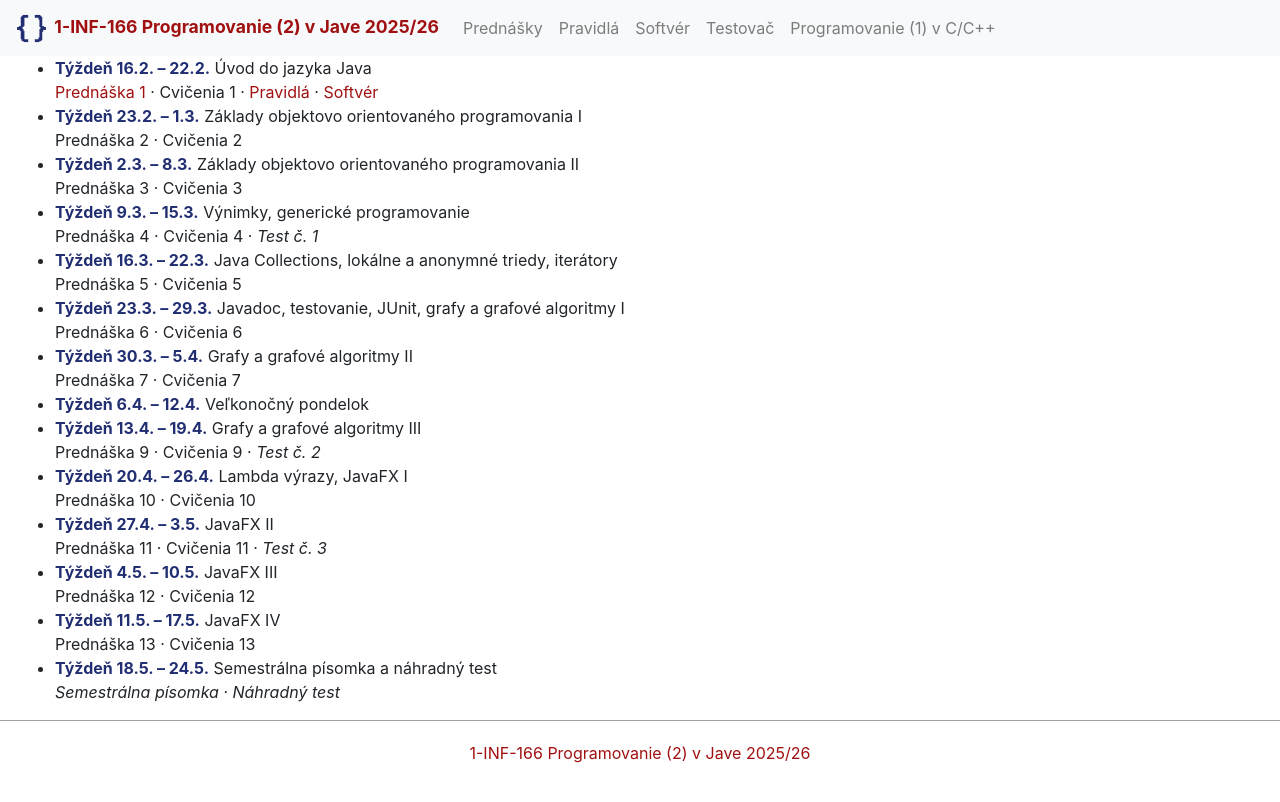
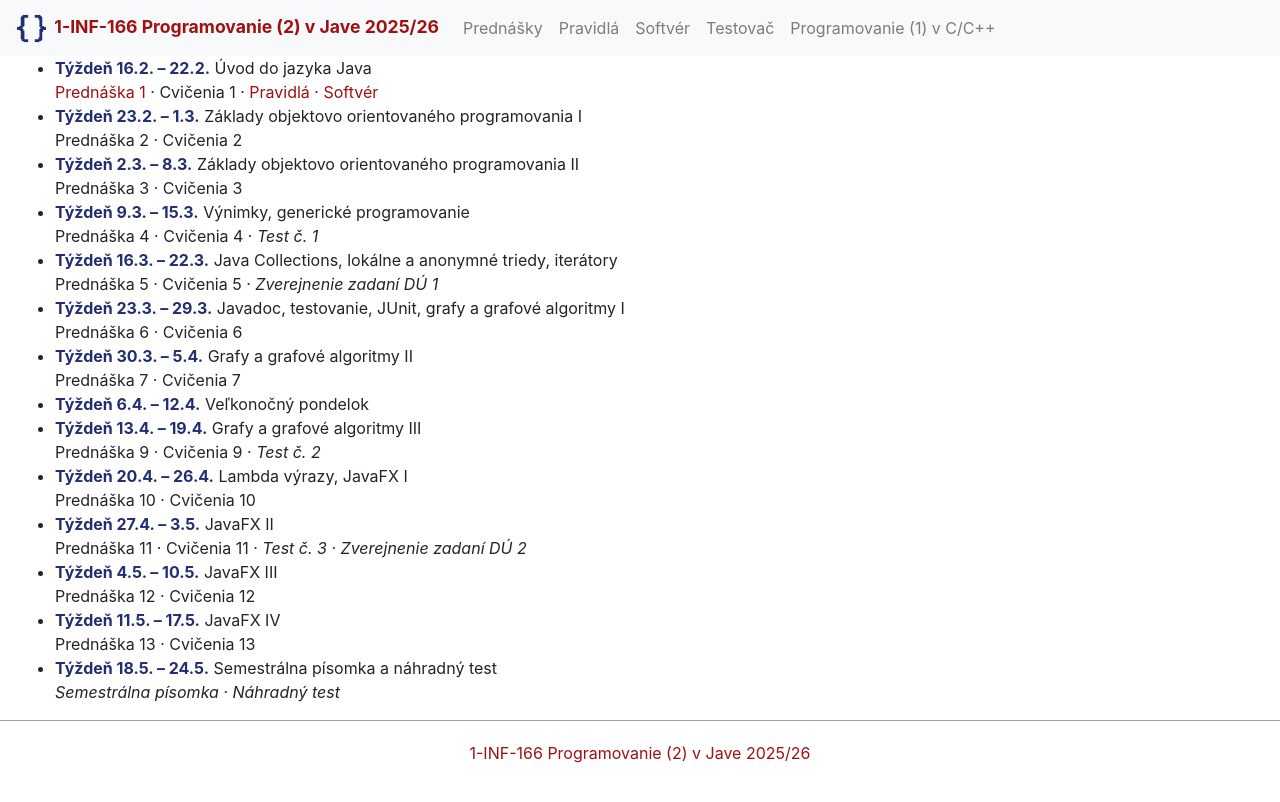
Before and after one commit to dcs-fmph/prog2, a Jekyll site: the page built from notes/Prednasky.md, in a window 1280 px wide. Shown: the top 802 px of the page. Built offline with Jekyll 4.4.1, drawn with Linux system fonts in a browser that asks for light colours; nearby versions of some CDN libraries; our own code applies the rules of GitHub Pages for plain Markdown files.

Commit message:
Update semester.yaml

```diff
--- a/_data/semester.yaml
+++ b/_data/semester.yaml
@@ -41,6 +41,7 @@ weeks:
       # - {type: notes, file: P5, name: 'Prednáška 5'}
       - {type: text, name: 'Prednáška 5'}
       - {type: text, name: 'Cvičenia 5'}
+      - {type: text, name: '<em>Zverejnenie zadaní DÚ 1</em>'}
 
   - date: '23.3. &ndash; 29.3.'
     content: 'Javadoc, testovanie, JUnit, grafy a grafové algoritmy I'
@@ -85,6 +86,7 @@ weeks:
       - {type: text, name: 'Cvičenia 11'}
       - {type: text, name: '<em>Test č. 3</em>'}
       # - {type: notes, file: Riesenia_test_3, name: 'Riešenia úloh z testu'}
+      - {type: text, name: '<em>Zverejnenie zadaní DÚ 2</em>'}
 
   - date: '4.5. &ndash; 10.5.'
     content: 'JavaFX III'
```
